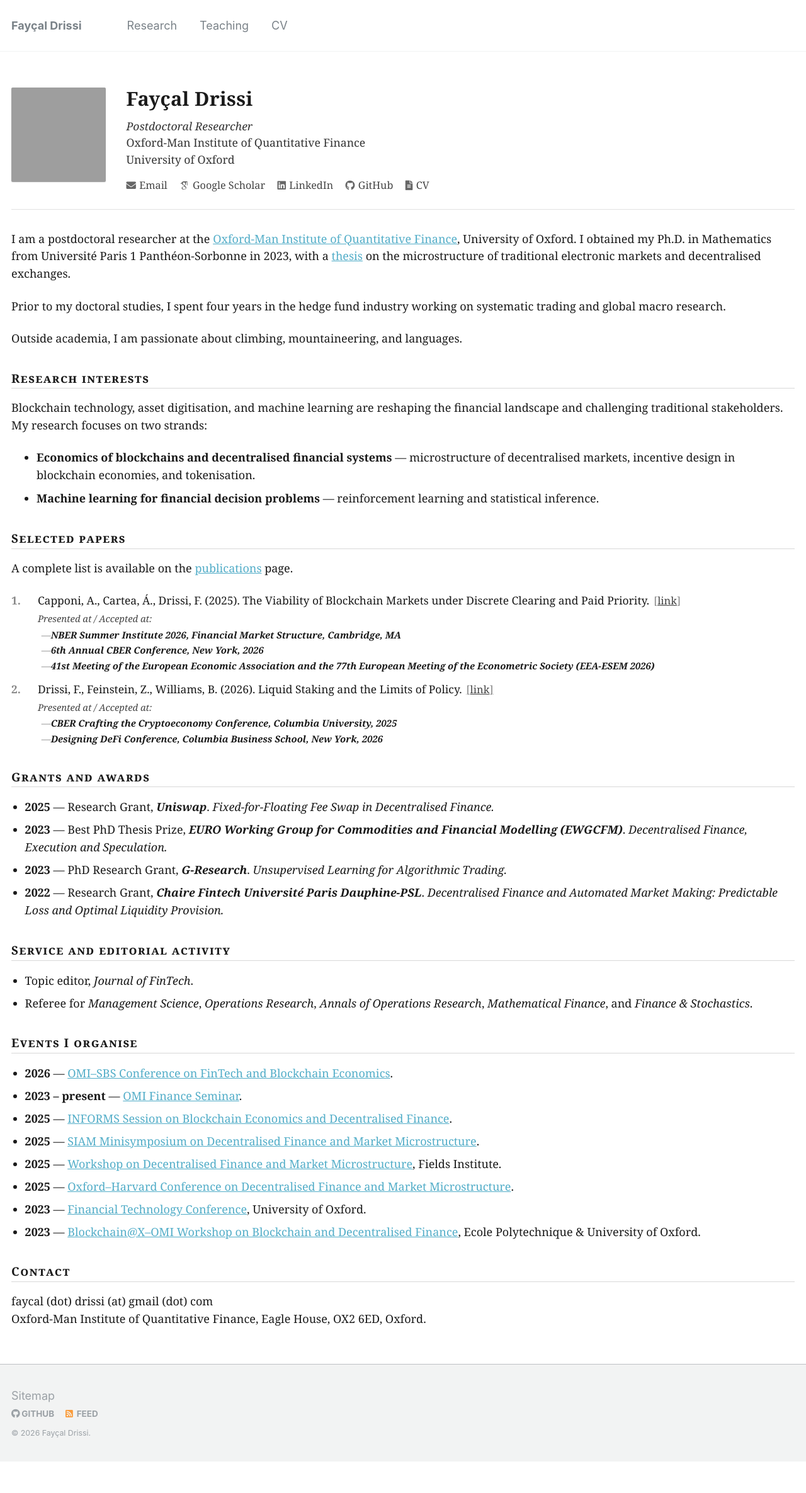
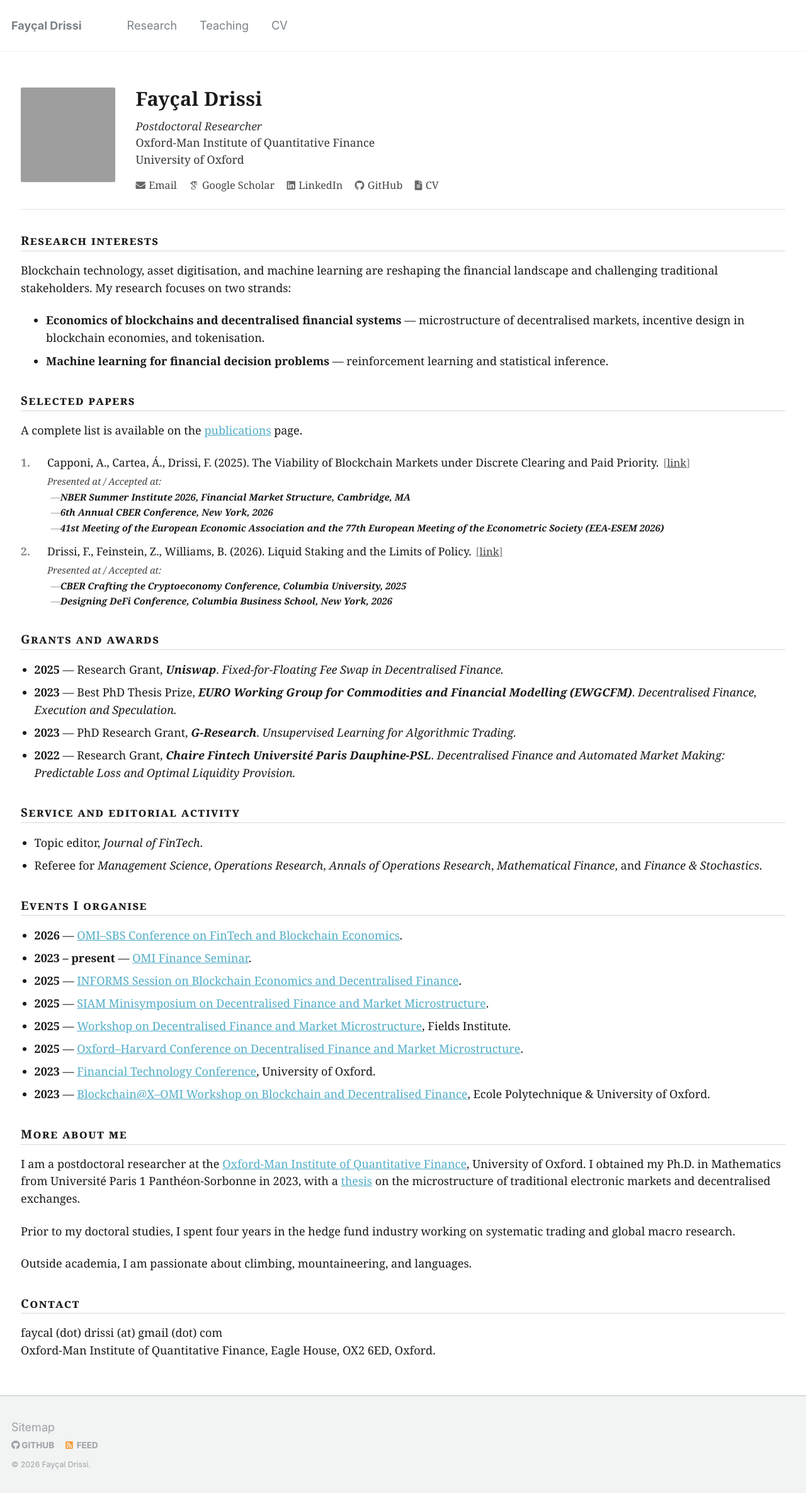
Before and after one commit to FDR0903/FDR0903.github.io, a Jekyll site: the page built from _pages/about.md, in a window 1280 px wide. Shown: the whole page at 63% size. Built offline with Jekyll 4.4.1, drawn with Linux system fonts in a browser that asks for light colours; some web fonts are replaced; before the commit the page ends 2321 px from its top, so only the background shows below that; grey boxes are pictures that could not be loaded.

Commit message:
narrow content cap to 1250px; move bio to 'More about me' on home
Co-Authored-By: Claude Opus 4.7 (1M context) <noreply@anthropic.com>

```diff
--- a/_pages/about.md
+++ b/_pages/about.md
@@ -222,15 +222,6 @@ redirect_from:
   </div>
 </div>
 
-<p class="home-lead">
-I am a postdoctoral researcher at the <a href="https://oxford-man.ox.ac.uk/">Oxford-Man Institute of Quantitative Finance</a>, University of Oxford. I obtained my Ph.D. in Mathematics from Université Paris 1 Panthéon-Sorbonne in 2023, with a <a href="https://papers.ssrn.com/sol3/papers.cfm?abstract_id=4424010">thesis</a> on the microstructure of traditional electronic markets and decentralised exchanges.
-</p>
-
-Prior to my doctoral studies, I spent four years in the hedge fund industry working on systematic trading and global macro research.
-
-Outside academia, I am passionate about climbing, mountaineering, and languages.
-
-
 ## Research interests
 
 Blockchain technology, asset digitisation, and machine learning are reshaping the financial landscape and challenging traditional stakeholders. My research focuses on two strands:
@@ -300,6 +291,17 @@ A complete list is available on the <a href="{{ base_path }}/publications/">publ
 </ul>
 
 
+## More about me
+
+<p class="home-lead">
+I am a postdoctoral researcher at the <a href="https://oxford-man.ox.ac.uk/">Oxford-Man Institute of Quantitative Finance</a>, University of Oxford. I obtained my Ph.D. in Mathematics from Université Paris 1 Panthéon-Sorbonne in 2023, with a <a href="https://papers.ssrn.com/sol3/papers.cfm?abstract_id=4424010">thesis</a> on the microstructure of traditional electronic markets and decentralised exchanges.
+</p>
+
+Prior to my doctoral studies, I spent four years in the hedge fund industry working on systematic trading and global macro research.
+
+Outside academia, I am passionate about climbing, mountaineering, and languages.
+
+
 ## Contact
 
 <p class="home-contact">
--- a/assets/css/main.scss
+++ b/assets/css/main.scss
@@ -53,12 +53,13 @@
   }
 }
 
-/* Widen the overall content cap. Minimal Mistakes ships 925px / 1280px,
-   which felt narrow on wide monitors once the sidebar was removed. */
+/* Overall content cap. Minimal Mistakes ships 925px / 1280px; we
+   went wider after the sidebar was removed, then dialled back to
+   1250px so prose lines stay comfortably readable. */
 #main {
-  max-width: 1500px;
+  max-width: 1250px;
 
   @include breakpoint($x-large) {
-    max-width: 1500px;
+    max-width: 1250px;
   }
 }
```
